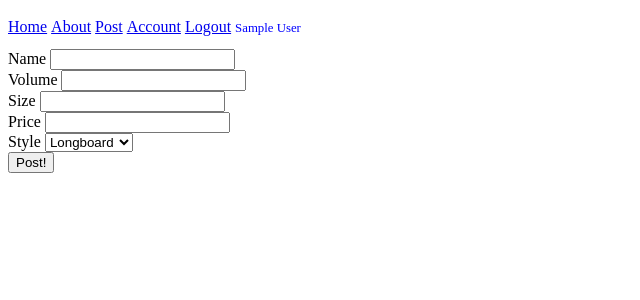
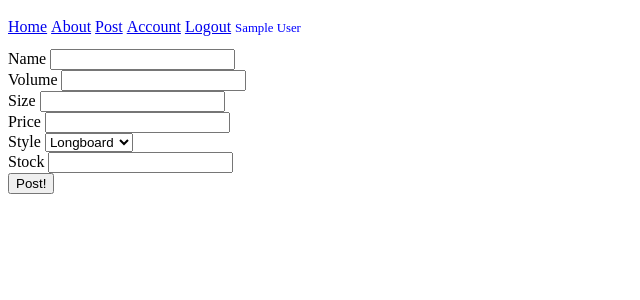
Before and after one commit to jamesljeffrey1995/surfBoardShop, a Flask app: page /submit_board in a window 1280 px wide. Shown: the top 300 px of the page, without its empty margins (0-640 px from the left). Run offline with Flask 2, Linux system fonts and the light colour scheme; the visitor is signed in with stand-in values (Sample User, id 1); data comes from the database, SQL or seed files in the repository.

Commit message:
Has working stock now, going to introduce CI server next

```diff
--- a/application/forms.py
+++ b/application/forms.py
@@ -94,6 +94,7 @@ class PostForm(FlaskForm):
     volume = DecimalField('Volume', places=2)
     size = DecimalField('Size', places=1)
     price = DecimalField('Price', places=2)
+    stock = IntegerField('Stock')
     submit = SubmitField('Post!')
 
 class OrdersForm(FlaskForm):
--- a/application/models.py
+++ b/application/models.py
@@ -33,8 +33,7 @@ class Orders(db.Model):
     customer_order = db.relationship('Product', secondary = 'order_line')
 
 class Order_line(db.Model):
-    id = db.Column(db.Integer, primary_key=True)
-    order_id = db.Column(db.Integer, db.ForeignKey('orders.id'))
+    order_id = db.Column(db.Integer, db.ForeignKey('orders.id'), primary_key=True)
     product_id= db.Column(db.Integer, db.ForeignKey('product.id'), nullable=False)
     quantity = db.Column(db.Integer, nullable=False)
     total = db.Column(db.Float, nullable=False)
@@ -46,4 +45,5 @@ class Product(db.Model):
     volume = db.Column(db.Float, nullable=False)
     size = db.Column(db.Float, nullable=False)
     price = db.Column(db.Float, nullable=False)
+    stock = db.Column(db.Integer, nullable=False)
     product_line= db.relationship(Orders, secondary='order_line')
--- a/application/routes.py
+++ b/application/routes.py
@@ -39,7 +39,8 @@ def submit_board():
             size=form.size.data,
             style=form.style.data,
             volume=form.volume.data,
-            price=form.price.data
+            price=form.price.data,
+            stock=form.stock.data
             )
 
         db.session.add(postData)
@@ -81,10 +82,9 @@ def product(productItem):
     itemPrice = theProduct.price
     if int(productItem) > Product.query.count():
         return redirect(url_for('home'))
-    if not current_user.is_authenticated:
+    elif not current_user.is_authenticated:
         return redirect(url_for('home'))
-    data =Product.query.filter_by(id=productItem).first()
-    if form.validate_on_submit():
+    elif form.validate_on_submit():
         orderData = Orders(
                 customer = current_user
                 )
@@ -98,12 +98,19 @@ def product(productItem):
                 quantity = form.quantity.data,
                 total = (form.quantity.data * itemPrice)
                 )
+        if order_lineData.quantity > theProduct.stock:
+            theOrder = Orders.query.filter_by(id=Orders.query.count()).first()
+            db.session.delete(theOrder)
+            db.session.commit()
+            return redirect(url_for('home'))
+
         db.session.add(order_lineData)
+        theProduct.stock -= order_lineData.quantity
         db.session.commit()
 
         return redirect(url_for('home'))
 
-    return render_template('product.html', title='Product', data=data, form=form)
+    return render_template('product.html', title='Product', data=theProduct, form=form)
 
 
 
--- a/application/templates/post.html
+++ b/application/templates/post.html
@@ -33,6 +33,9 @@
 	{{ form.style.label }}
 	{{ form.style }}
 	<br>
+	{{ form.stock.label }}
+	{{ form.stock }}
+	<br>
 	{{ form.submit }}
     </form>
 </div>
```
Also changed, not shown: 1 other file.
